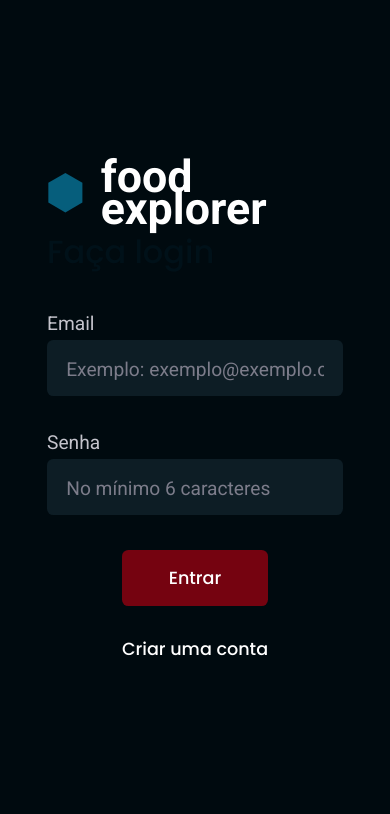
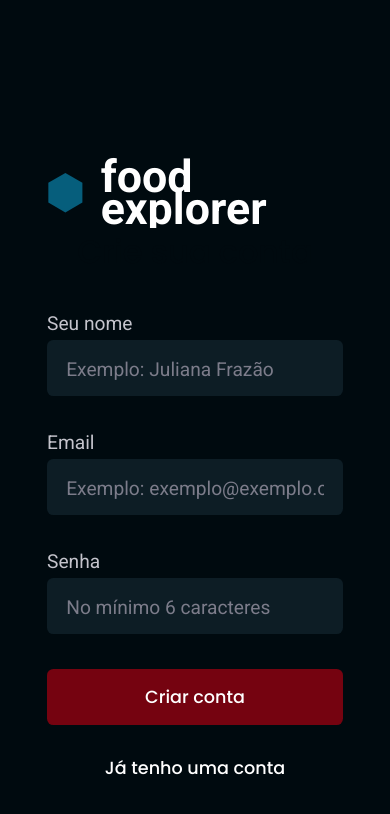
Before and after one commit to LaraAEC/foodExplorer_page, a React (Vite) app: page / in a window 390 px wide. Shown: the top 814 px of the page. Built offline with nearby package versions, Linux system fonts and the light colour scheme.

Commit message:
Pages SignIn refatorada e SignUp, responsivas.

```diff
--- a/src/main.jsx
+++ b/src/main.jsx
@@ -5,7 +5,7 @@ import { ThemeProvider } from 'styled-components';
 import GlobalStyles from './styles/global';
 import theme from './styles/theme';
 
-import { SignIn } from './pages/SignIn'
+import { SignUp } from './pages/SignUp'
 
 
 
@@ -14,7 +14,7 @@ ReactDOM.createRoot(document.getElementById('root')).render(
 
     <ThemeProvider theme={theme}>
       <GlobalStyles />
-      <SignIn />
+      <SignUp />
     </ThemeProvider>
 
   </React.StrictMode>,
--- a/src/pages/SignIn/index.jsx
+++ b/src/pages/SignIn/index.jsx
@@ -13,39 +13,32 @@ export function SignIn() {
 
         <div className="columnLogin">
           <Form>
+            <div className="wrap">
+              <div id="loginIn">
+                <h2>Faça login</h2>
+              </div>
 
-            <div className="wrap">
-              <h2>Faça login</h2>
               <span>Email</span>
               <Input
                 placeholder="Exemplo: exemplo@exemplo.com.br"
                 type="text"
                 //onChange={e => setEmail(e.target.value)} // capturando a mudança no 'e' e colocando o valor dela no método que configura estado como parâmetro e executando ele
               />
-            </div>
 
-            <div className="wrap">
               <span>Senha</span>
                 <Input
                   placeholder="No mínimo 6 caracteres"
                   type="password"
                   //onChange={e => setPassword(e.target.value)}
               />
-            </div>
 
-            <div className="wrap">
               <Button title="Entrar"  /*onClick={handleSignIn}*//>
               <a href="#">
                 Criar uma conta
               </a>
             </div>
-
           </Form>
         </div>
-
-
-
-
       </Container>
    )
 }
--- a/src/pages/SignIn/styles.js
+++ b/src/pages/SignIn/styles.js
@@ -27,7 +27,6 @@ export const Container = styled.div`
 
     align-items: center;
     justify-content: space-between;
-
   }
 
   @media (min-width: 1124px) {
@@ -75,26 +74,6 @@ export const Form = styled.form `
 
     background: transparent;
 
-    > h2 {
-      font-weight: 500;
-      font-size: 32px;
-
-      color: ${({ theme }) => theme.COLORS.BACKGROUND_700};
-
-    @media (min-width: 768px) {
-      background: ${({ theme }) => theme.COLORS.BACKGROUND_700};
-
-      color: ${({ theme }) => theme.COLORS.WHITE_100};
-
-      margin: 0 auto;
-  }
-
-    @media (min-width: 1124px) {
-      background: ${({ theme }) => theme.COLORS.BACKGROUND_700};
-
-      color: ${({ theme }) => theme.COLORS.WHITE_100};
-   }
-  }
     > a {
       font-family:  font-family: ${({ theme }) => theme.FONTS.FONT_PRIMARY};
       font-weight: 500;
@@ -122,6 +101,23 @@ export const Form = styled.form `
     }
   }
 
+  > .wrap #loginIn {
+    margin: 0 auto;
+
+    > h2 {
+      font-weight: 500;
+      font-size: 32px;
+
+      color: ${({ theme }) => theme.COLORS.BACKGROUND_400};
+      background: ${({ theme }) => theme.COLORS.BACKGROUND_400};
+
+    @media (min-width: 768px) {
+      background: ${({ theme }) => theme.COLORS.BACKGROUND_400};
+      color: ${({ theme }) => theme.COLORS.WHITE_100};
+      }
+    }
+  }
+
   > .wrap span {
     font-family: ${({ theme }) => theme.FONTS.FONT_SECONDARY};
     font-weight: 400;
--- a/src/pages/SignUp/index.jsx
+++ b/src/pages/SignUp/index.jsx
@@ -0,0 +1,51 @@
+import { Container, Form } from './styles';
+
+import { HeaderSign } from '../../components/HeaderSign'
+import { Input } from '../../components/Input';
+import { Button } from '../../components/Button';
+
+export function SignUp() {
+   return (
+      <Container>
+        <div className="columnTitle">
+          <HeaderSign />
+        </div>
+
+        <div className="columnLogin">
+          <Form>
+            <div className="wrap">
+              <div id="loginIn">
+                <h2>Crie sua conta</h2>
+              </div>
+
+              <span>Seu nome</span>
+                <Input
+                  placeholder="Exemplo: Juliana Frazão"
+                  type="text"
+                  //onChange={e => setEmail(e.target.value)} // capturando a mudança no 'e' e colocando o valor dela no método que configura estado como parâmetro e executando ele
+              />
+
+              <span>Email</span>
+              <Input
+                placeholder="Exemplo: exemplo@exemplo.com.br"
+                type="text"
+                //onChange={e => setEmail(e.target.value)} // capturando a mudança no 'e' e colocando o valor dela no método que configura estado como parâmetro e executando ele
+              />
+
+              <span>Senha</span>
+                <Input
+                  placeholder="No mínimo 6 caracteres"
+                  type="password"
+                  //onChange={e => setPassword(e.target.value)}
+              />
+
+              <Button title="Criar conta"  /*onClick={handleSignIn}*//>
+              <a href="#">
+                Já tenho uma conta
+              </a>
+            </div>
+          </Form>
+        </div>
+      </Container>
+   )
+}
--- a/src/pages/SignUp/styles.js
+++ b/src/pages/SignUp/styles.js
@@ -0,0 +1,136 @@
+import styled from 'styled-components';
+
+export const Container = styled.div`
+  display: flex;
+  flex-direction: column;
+
+  align-items: stretch;
+
+  width:100%;
+  height: 100vh;
+
+  max-width: 42.8rem;
+
+  margin-top: 14rem;
+
+  padding: 158px 47px 300px 47px;
+  margin: 0 auto;
+
+  @media (min-width: 768px) {
+    max-width: 76.8rem;
+
+    display: flex;
+    flex-direction: row;
+
+    margin: 0;
+    padding: 3rem 3rem;
+
+    align-items: center;
+    justify-content: space-between;
+  }
+
+  @media (min-width: 1124px) {
+    max-width: 112.4rem;
+    margin: 0 auto;
+
+    display: flex;
+    flex-direction: row;
+
+    align-items: center;
+    justify-content: space-between;
+
+    padding: 15rem 8rem 14.2rem 4rem;
+  }
+`;
+
+export const Form = styled.form `
+  display: flex;
+  flex-direction: column;
+
+  justify-content: center;
+  align-items: center;
+
+  text-align: center;
+
+  border-radius: 1.3rem;
+
+  background: transparent;
+
+  @media (min-width: 768px) {
+    padding: 1.5rem;
+    border-radius: 1rem;
+  }
+
+  @media (min-width: 1124px) {
+    padding: 3rem;
+    border-radius: 1rem;
+   }
+
+  > .wrap {
+    display: flex;
+    flex-direction: column;
+
+    align-items: start;
+
+    background: transparent;
+
+    > a {
+      font-family:  font-family: ${({ theme }) => theme.FONTS.FONT_PRIMARY};
+      font-weight: 500;
+      font-size: 1.1rem;
+      line-height: 1rem;
+      margin: 0 auto;
+      margin-top: 2.2rem;
+
+      color:  ${({ theme }) => theme.COLORS.WHITE_100};
+
+      @media (min-width: 768px) {
+        margin: 0 auto;
+        margin-top: 1.2rem;
+    }
+    }
+
+    @media (min-width: 768px) {
+      width: 18rem;
+      padding: 0rem;
+    }
+
+    @media (min-width: 1124px) {
+      width: 25rem;
+      padding: 0rem;
+    }
+  }
+
+  > .wrap #loginIn {
+    margin: 0 auto;
+
+    > h2 {
+      font-weight: 500;
+      font-size: 32px;
+
+      color: ${({ theme }) => theme.COLORS.BACKGROUND_400};
+      background: ${({ theme }) => theme.COLORS.BACKGROUND_400};
+
+    @media (min-width: 768px) {
+      background: ${({ theme }) => theme.COLORS.BACKGROUND_400};
+      color: ${({ theme }) => theme.COLORS.WHITE_100};
+      }
+    }
+  }
+
+  > .wrap span {
+    font-family: ${({ theme }) => theme.FONTS.FONT_SECONDARY};
+    font-weight: 400;
+    font-size: 1.2rem;
+
+    margin-bottom: 5px;
+    margin-top: 2.2rem;
+
+    color: ${({ theme }) => theme.COLORS.GRAY_400};
+
+    @media (min-width: 768px) {
+      margin-bottom: 2px;
+      margin-top: 1.1rem;
+    }
+  }
+`;
```
